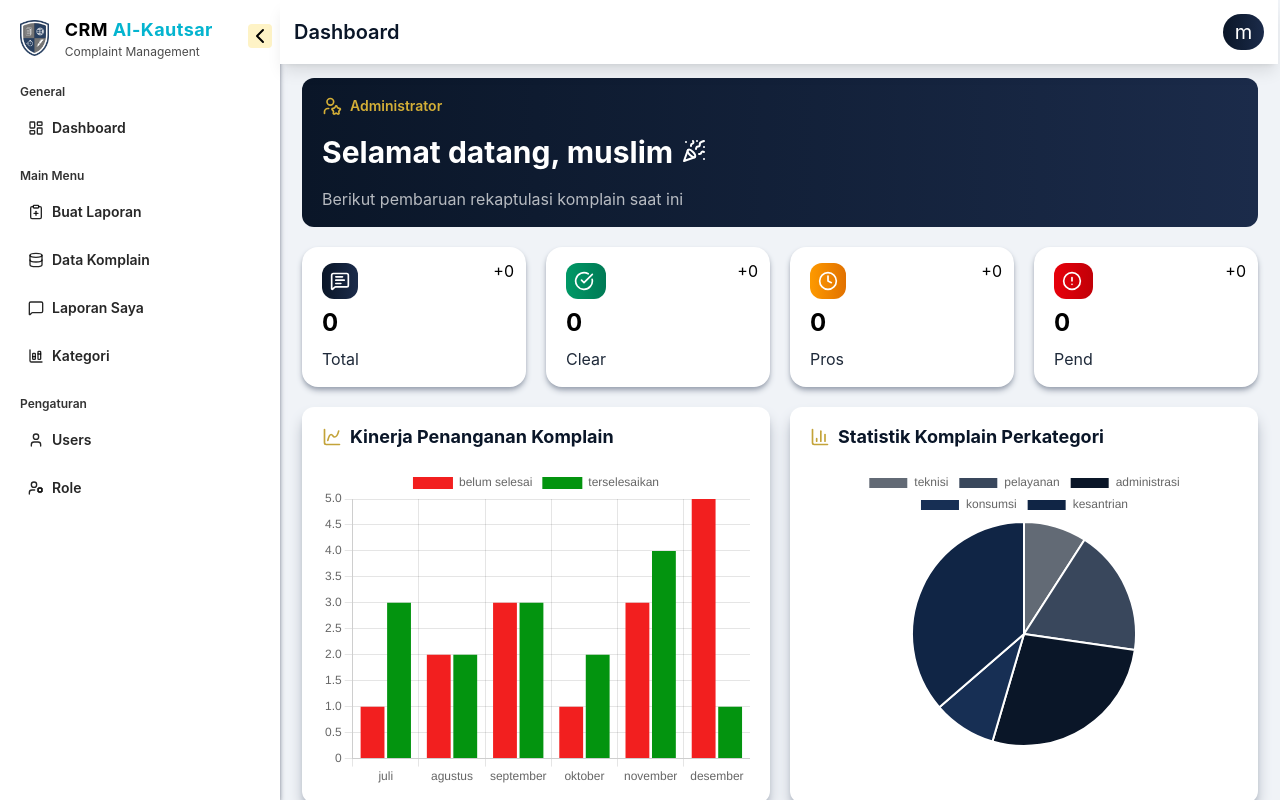
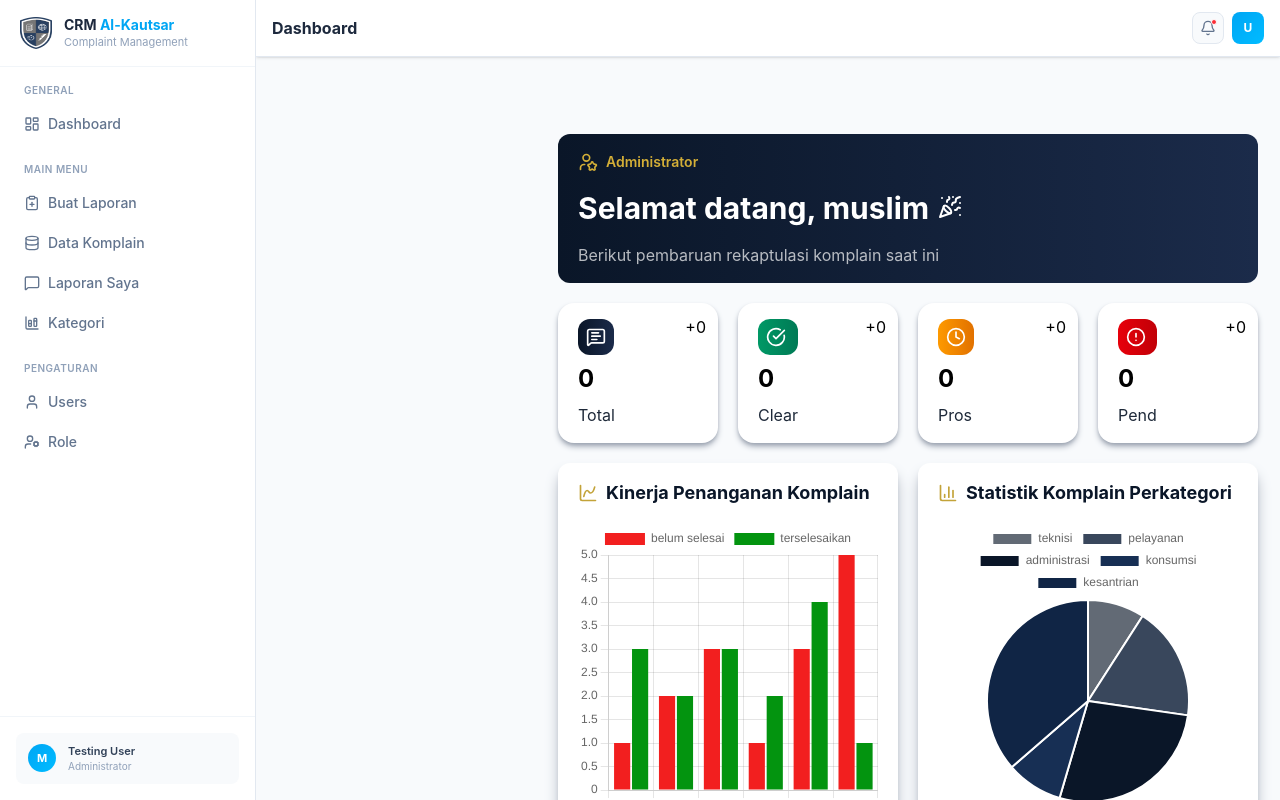
Before and after one commit to anoyrCode/CRM_Alkautsar, a React (Vite) app: page / in a window 1280 px wide. Shown: the top 800 px of the page. Built offline with nearby package versions, Linux system fonts and the light colour scheme.

Commit message:
feat: redesign layout shell — sidebar putih, navbar baru, mobile slide-in, fix overlay bug

```diff
--- a/src/App.jsx
+++ b/src/App.jsx
@@ -1,20 +1,16 @@
-import { useState } from 'react'
-import Sidebar from './components/sidebar'
+import Sidebarr from './components/sidebar'
 import RouteConfig from './routes/routeConfig'
-import Navbar from './components/navbar'
-import Dashboard from './pages/dashboard'
-import CreateComplaint from './pages/createComplaint'
-import Sidebarr from './components/sidebar'
+import ResNav from './components/Layouts/resNav'
 
 function App() {
-  const [count, setCount] = useState(0)
-
   return (
-    <div className='lg:flex'>
-      <Sidebarr/>
-      <div className='flex-8 min-w-0'>
-        <Navbar/>
-        <RouteConfig/>
+    <div className="min-h-screen bg-slate-50">
+      <Sidebarr />
+      <div className="xl:ml-64">
+        <ResNav />
+        <main className="xl:pt-14">
+          <RouteConfig />
+        </main>
       </div>
     </div>
   )
--- /dev/null
+++ b/src/components/Layouts/resNav.jsx
@@ -0,0 +1,15 @@
+import { useState } from 'react'
+import NavSidebar from '../navSidebar'
+import Navbar from '../navbar'
+
+function ResNav() {
+  const [isOpen, setIsOpen] = useState(false)
+  return (
+    <>
+      <Navbar onMenuClick={() => setIsOpen(true)} />
+      <NavSidebar isOpen={isOpen} onClose={() => setIsOpen(false)} />
+    </>
+  )
+}
+
+export default ResNav
--- /dev/null
+++ b/src/components/navSidebar.jsx
@@ -0,0 +1,78 @@
+import { motion, AnimatePresence } from 'framer-motion'
+import {
+  X, LayoutDashboard, ClipboardPlus, Database, MessageSquare,
+  ChartColumnStacked, User, UserCog
+} from 'lucide-react'
+import logo from '../assets/logo.png'
+import PagesNav from './PagesNav'
+
+function NavSidebar({ isOpen, onClose }) {
+  return (
+    <AnimatePresence>
+      {isOpen && (
+        <>
+          <motion.div
+            className="fixed inset-0 bg-black/40 z-40 xl:hidden"
+            initial={{ opacity: 0 }}
+            animate={{ opacity: 1 }}
+            exit={{ opacity: 0 }}
+            onClick={onClose}
+          />
+          <motion.div
+            className="fixed top-0 left-0 h-screen w-64 bg-white border-r border-slate-200 z-50 flex flex-col xl:hidden"
+            initial={{ x: -256 }}
+            animate={{ x: 0 }}
+            exit={{ x: -256 }}
+            transition={{ type: 'tween', duration: 0.22 }}
+          >
+            <div className="flex items-center justify-between px-5 py-4 border-b border-slate-100">
+              <div className="flex items-center gap-3">
+                <img src={logo} alt="logo" className="w-8 h-8" />
+                <div>
+                  <p className="font-bold text-slate-800 text-sm leading-tight">
+                    CRM <span className="text-sky-500">Al-Kautsar</span>
+                  </p>
+                  <p className="text-[11px] text-slate-400">Complaint Management</p>
+                </div>
+              </div>
+              <button onClick={onClose} className="text-slate-400 hover:text-slate-600 transition-colors p-1">
+                <X className="w-5 h-5" />
+              </button>
+            </div>
+
+            <nav className="flex-1 px-3 py-4 flex flex-col gap-5 overflow-y-auto">
+              <div className="flex flex-col gap-1">
+                <p className="px-3 text-[10px] font-semibold uppercase tracking-wider text-slate-400 mb-1">General</p>
+                <PagesNav to="/Dashboard" icon={LayoutDashboard}>Dashboard</PagesNav>
+              </div>
+              <div className="flex flex-col gap-1">
+                <p className="px-3 text-[10px] font-semibold uppercase tracking-wider text-slate-400 mb-1">Main Menu</p>
+                <PagesNav to="/Buat Laporan" icon={ClipboardPlus}>Buat Laporan</PagesNav>
+                <PagesNav to="/Data Komplain" icon={Database}>Data Komplain</PagesNav>
+                <PagesNav to="/Laporan Saya" icon={MessageSquare}>Laporan Saya</PagesNav>
+                <PagesNav to="/Kategori" icon={ChartColumnStacked}>Kategori</PagesNav>
+              </div>
+              <div className="flex flex-col gap-1">
+                <p className="px-3 text-[10px] font-semibold uppercase tracking-wider text-slate-400 mb-1">Pengaturan</p>
+                <PagesNav to="/Users" icon={User}>Users</PagesNav>
+                <PagesNav to="/Role" icon={UserCog}>Role</PagesNav>
+              </div>
+            </nav>
+
+            <div className="px-4 py-4 border-t border-slate-100">
+              <div className="flex items-center gap-3 bg-slate-50 rounded-lg px-3 py-2.5">
+                <div className="w-7 h-7 rounded-full bg-linear-to-br from-sky-500 to-sky-400 flex items-center justify-center text-white text-[11px] font-bold shrink-0">M</div>
+                <div>
+                  <p className="text-[11px] font-semibold text-slate-700">Testing User</p>
+                  <p className="text-[10px] text-slate-400">Administrator</p>
+                </div>
+              </div>
+            </div>
+          </motion.div>
+        </>
+      )}
+    </AnimatePresence>
+  )
+}
+
+export default NavSidebar
--- a/src/components/navbar.jsx
+++ b/src/components/navbar.jsx
@@ -1,55 +1,43 @@
-import {Menu,Bell} from 'lucide-react'
+import { Menu, Bell } from 'lucide-react'
 import { useLocation } from 'react-router-dom'
 
-function Navbar(){
-    const location = useLocation();
+const PAGE_LABELS = {
+  '/': 'Dashboard',
+  '/Dashboard': 'Dashboard',
+  '/Kategori': 'Kategori',
+  '/Data Komplain': 'Data Komplain',
+  '/Buat Laporan': 'Buat Laporan',
+  '/Laporan Saya': 'Laporan Saya',
+  '/Users': 'Data User',
+  '/Role': 'Role',
+}
 
-    const isDashboard = location.pathname === '/Dashboard';
-    const isDashboardU = location.pathname === '/';
-    const isCategory = location.pathname === '/Kategori'
-    const isComplaintData = location.pathname === '/Data%20Komplain'
-    const isCreateComplaint = location.pathname === '/Buat%20Laporan'
-    const isMyComplaint = location.pathname === '/Laporan%20Saya'
-    const isUsers = location.pathname === '/Users'
-    const isRole = location.pathname === '/Role'
+const username = 'User'
 
-    const username = 'muslim';
-    const userProfile = username[0];
+function Navbar({ onMenuClick }) {
+  const location = useLocation()
+  const path = decodeURIComponent(location.pathname)
+  const pageLabel = PAGE_LABELS[path] ?? path.slice(1)
 
-    function breadText(){
-        let bread;
-
-        if(isDashboard){
-            bread = "Dashboard"
-        }else if(isCategory){
-            bread = "Kategori"
-        }else if(isComplaintData){
-            bread = "Data komplain"
-        }else if(isCreateComplaint){
-            bread = "Buat laporan"
-        }else if(isMyComplaint){
-            bread = "Laporan saya"
-        }else if(isUsers){
-            bread = "Data users"
-        }else if(isRole){
-            bread = "Role"
-        }else if(isDashboardU){
-            bread = "Dashboard"
-        }
-        return bread
-    }
-
-    return (
-        <nav className="bg-white p-3.5 flex justify-between shadow-lg shadow-gray xl:fixed xl:ml-70 xl:w-[78%] z-1000">
-            <div id='left-nav' className='flex gap-4 items-center'>
-                <Menu className='cursor-pointer xl:hidden'/>
-                <span id='bread' className='text-xl font-semibold text-[#0A1628]'>{breadText()}</span>
-            </div>
-            <div id='right-nav' className='flex items-center gap-4'>
-                <div className='bg-gradient-to-r from-[#0A1628] to-[#1B2B4A] px-3 rounded-4xl flex items-center md:py-1'> <span className='text-xl text-white'>{userProfile}</span></div>
-            </div>
-        </nav>
-    )
+  return (
+    <nav className="bg-white border-b border-slate-200 shadow-sm px-4 py-3 flex justify-between items-center xl:fixed xl:left-64 xl:right-0 xl:top-0 z-20">
+      <div className="flex items-center gap-3">
+        <button onClick={onMenuClick} className="xl:hidden text-slate-500 hover:text-slate-700 transition-colors">
+          <Menu className="w-5 h-5" />
+        </button>
+        <span className="text-base font-bold text-slate-800">{pageLabel}</span>
+      </div>
+      <div className="flex items-center gap-2">
+        <button className="relative w-8 h-8 bg-slate-50 border border-slate-200 rounded-lg flex items-center justify-center text-slate-500 hover:bg-slate-100 transition-colors">
+          <Bell className="w-4 h-4" />
+          <span className="absolute top-1.5 right-1.5 w-1.5 h-1.5 bg-red-500 rounded-full border border-white" />
+        </button>
+        <div className="w-8 h-8 rounded-lg bg-linear-to-br from-sky-500 to-sky-400 flex items-center justify-center text-white text-xs font-bold">
+          {username[0].toUpperCase()}
+        </div>
+      </div>
+    </nav>
+  )
 }
 
 export default Navbar
--- a/src/components/sidebar.jsx
+++ b/src/components/sidebar.jsx
@@ -1,120 +1,52 @@
-import { matchPath, NavLink } from "react-router-dom"
 import {
-    ShieldHalf,
-    ChevronLeft,
-    LayoutDashboard,
-    ClipboardPlus,
-    Database,
-    MessageSquare,
-    ChartColumnStacked,
-    User,
-    UserCog,
-    Pi
+  LayoutDashboard, ClipboardPlus, Database, MessageSquare,
+  ChartColumnStacked, User, UserCog
 } from 'lucide-react'
-import logo from '../assets/logo.png';
+import logo from '../assets/logo.png'
+import PagesNav from './PagesNav'
 
-import { useLocation } from "react-router-dom";
-import { useState } from "react";
-
-
-function PagesNav(props){
-    const location = useLocation();
-
-    const isDashboard = location.pathname === '/';
-    const isCategory = location.pathname === '/Kategori'
-    const isComplaintData = location.pathname === '/Data Komplain'
-    const isCreateComplaint = location.pathname === '/Buat Laporan'
-    const isMyComplaint = location.pathname === '/Laporan Saya'
-    const isUsers = location.pathname === '/Data User'
-    const isRole = location.pathname === '/Role'
-
-    const {to,children,Icon} = props
-
-    let navVal = false;
-    let pageVal;
-
-    const localLocation = location.pathname
-    const locacationVal = localLocation.slice(0,5)
-
-    const childVal = '/' + children
-    const childVall = childVal.slice(0,5)
-
-    if(locacationVal === childVall){
-        navVal = true
-    }else {
-        navVal = false
-    }
-
-
-    if(navVal === true){
-        pageVal = (( <NavLink to={to} className="group relative px-2 py-2 rounded flex gap-2 items-center w-full cursor-pointer overflow-hidden pr-23 bg-gradient-to-r from-[#0A1628] to-[#1B2B4A]">
-                            <span className="absolute inset-0 bg-gradient-to-r from-[#0A1628] to-[#1B2B4A] opacity-0  transition-opacity duration-300 rounded" />
-                            <Icon className="group-hover:text-white w-4 relative z-10 transition-colors duration-300 text-white" />
-                            <span className="group-hover:text-white font-semibold text-sm relative z-10 transition-colors duration-300 text-white">{children}</span>
-                        </NavLink>))
-    }else {
-        pageVal = (<NavLink to={to} className="group relative px-2 py-2 rounded flex gap-2 items-center w-full cursor-pointer overflow-hidden pr-23">
-                                    <span className="absolute inset-0 bg-gradient-to-r from-[#0A1628] to-[#1B2B4A] opacity-0 group-hover:opacity-100 transition-opacity duration-300 rounded" />
-                                    <Icon className="group-hover:text-white w-4 relative z-10 transition-colors duration-300 text-black/85" />
-                                    <span className="group-hover:text-white font-semibold text-sm relative z-10 transition-colors duration-300 text-black/85">{children}</span>
-                                </NavLink>)
-    }
-    return pageVal
-}
-
-
-
-function Sidebarr(){
-    const [isOpen,setIsOpen] = useState(false)
-    function OpenSidebar(){
-    setIsOpen(true)
-}
-
+function Sidebarr() {
   return (
-        <div id="sidebar" className={`hidden w-70 h-screen xl:flex bg-white flex-2 fixed shadow-md shadow-gray-500`}>
-            <div id="sidebar-container" className="pl-5 py-4 flex flex-col gap-6">
-                <header className="flex gap-4 w-full items-center">
-                    <div id="sidebar-logo" className="inline-block rounded-xl flex items-center justify-center">
-                        <img src={logo} alt="" className="w-9"/>
-                    </div>
-
-
-                    <div id="sidebar-title" className="flex flex-col w-full">
-                        <p id="sidebar-big-title" className="font-bold text-lg tracking-wide text-black">CRM <span className="text-[#04b4cf]">Al-Kautsar</span></p>
-                        <p id="sidebar-big-title" className="text-xs flex opacity-70">Complaint Management</p>
-                    </div>
-                    <button className="absolute right-2 top-6 bg-amber-100 cursor-pointer rounded" onClick={OpenSidebar}><ChevronLeft /></button>
-                </header>
-
-                <nav>
-                    <div id="navbar-container" className="w-full flex flex-col gap-5">
-
-                        <div id="general" className="flex flex-col gap-2 w-full cursor-pointer">
-                            <header className="text-xs font-semibold opacity-80">General</header>
-                            <div id="general-navbar">
-                                <PagesNav to='/Dashboard' Icon={LayoutDashboard}>Dashboard</PagesNav>
+    <div className="hidden xl:flex flex-col fixed left-0 top-0 h-screen w-64 bg-white border-r border-slate-200 z-30">
+      <div className="flex items-center gap-3 px-5 py-4 border-b border-slate-100">
+        <img src={logo} alt="logo" className="w-8 h-8" />
+        <div>
+          <p className="font-bold text-slate-800 text-sm leading-tight">
+            CRM <span className="text-sky-500">Al-Kautsar</span>
+          </p>
+          <p className="text-[11px] text-slate-400">Complaint Management</p>
         </div>
       </div>
 
-                        <div id="master-data" className="flex flex-col gap-2 w-full cursor-pointer">
-                            <header className="text-xs font-semibold opacity-80">Main Menu</header>
-                            <div id="master-data-navbar" className="flex flex-col gap-2 ">
-                                <PagesNav to='/Buat Laporan' Icon={ClipboardPlus}>Buat Laporan</PagesNav>
-                                <PagesNav to='/Data Komplain' Icon={Database}>Data Komplain</PagesNav>
-                                <PagesNav to='/Laporan Saya' Icon={MessageSquare}>Laporan Saya</PagesNav>
-                                <PagesNav to='/Kategori' Icon={ChartColumnStacked}>Kategori</PagesNav>
+      <nav className="flex-1 px-3 py-4 flex flex-col gap-5 overflow-y-auto">
+        <div className="flex flex-col gap-1">
+          <p className="px-3 text-[10px] font-semibold uppercase tracking-wider text-slate-400 mb-1">General</p>
+          <PagesNav to="/Dashboard" icon={LayoutDashboard}>Dashboard</PagesNav>
+        </div>
+        <div className="flex flex-col gap-1">
+          <p className="px-3 text-[10px] font-semibold uppercase tracking-wider text-slate-400 mb-1">Main Menu</p>
+          <PagesNav to="/Buat Laporan" icon={ClipboardPlus}>Buat Laporan</PagesNav>
+          <PagesNav to="/Data Komplain" icon={Database}>Data Komplain</PagesNav>
+          <PagesNav to="/Laporan Saya" icon={MessageSquare}>Laporan Saya</PagesNav>
+          <PagesNav to="/Kategori" icon={ChartColumnStacked}>Kategori</PagesNav>
+        </div>
+        <div className="flex flex-col gap-1">
+          <p className="px-3 text-[10px] font-semibold uppercase tracking-wider text-slate-400 mb-1">Pengaturan</p>
+          <PagesNav to="/Users" icon={User}>Users</PagesNav>
+          <PagesNav to="/Role" icon={UserCog}>Role</PagesNav>
+        </div>
+      </nav>
+
+      <div className="px-4 py-4 border-t border-slate-100">
+        <div className="flex items-center gap-3 bg-slate-50 rounded-lg px-3 py-2.5">
+          <div className="w-7 h-7 rounded-full bg-linear-to-br from-sky-500 to-sky-400 flex items-center justify-center text-white text-[11px] font-bold shrink-0">
+            M
+          </div>
+          <div>
+            <p className="text-[11px] font-semibold text-slate-700">Testing User</p>
+            <p className="text-[10px] text-slate-400">Administrator</p>
           </div>
         </div>
-
-                        <div id="pengaturan" className="flex flex-col gap-2 w-full cursor-pointer">
-                            <header className="text-xs font-semibold opacity-80">Pengaturan</header>
-                            <div id="general-navbar" className="flex flex-col gap-2">
-                                <PagesNav to='/Users' Icon={User}>Users</PagesNav>
-                                <PagesNav to='/Role' Icon={UserCog}>Role</PagesNav>
-                            </div>
-                        </div>
-                    </div>
-                </nav>
       </div>
     </div>
   )
```
Lines whose indentation alone changed are shown as unchanged.
